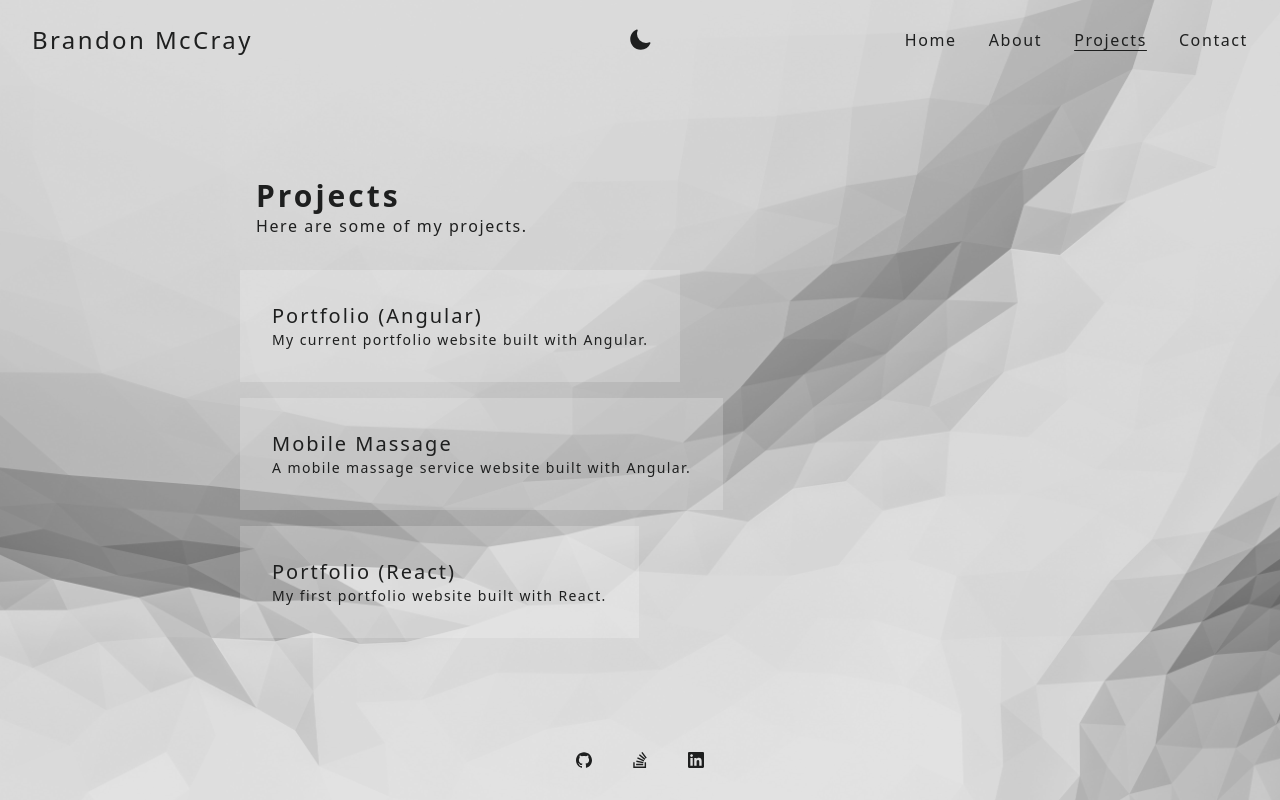
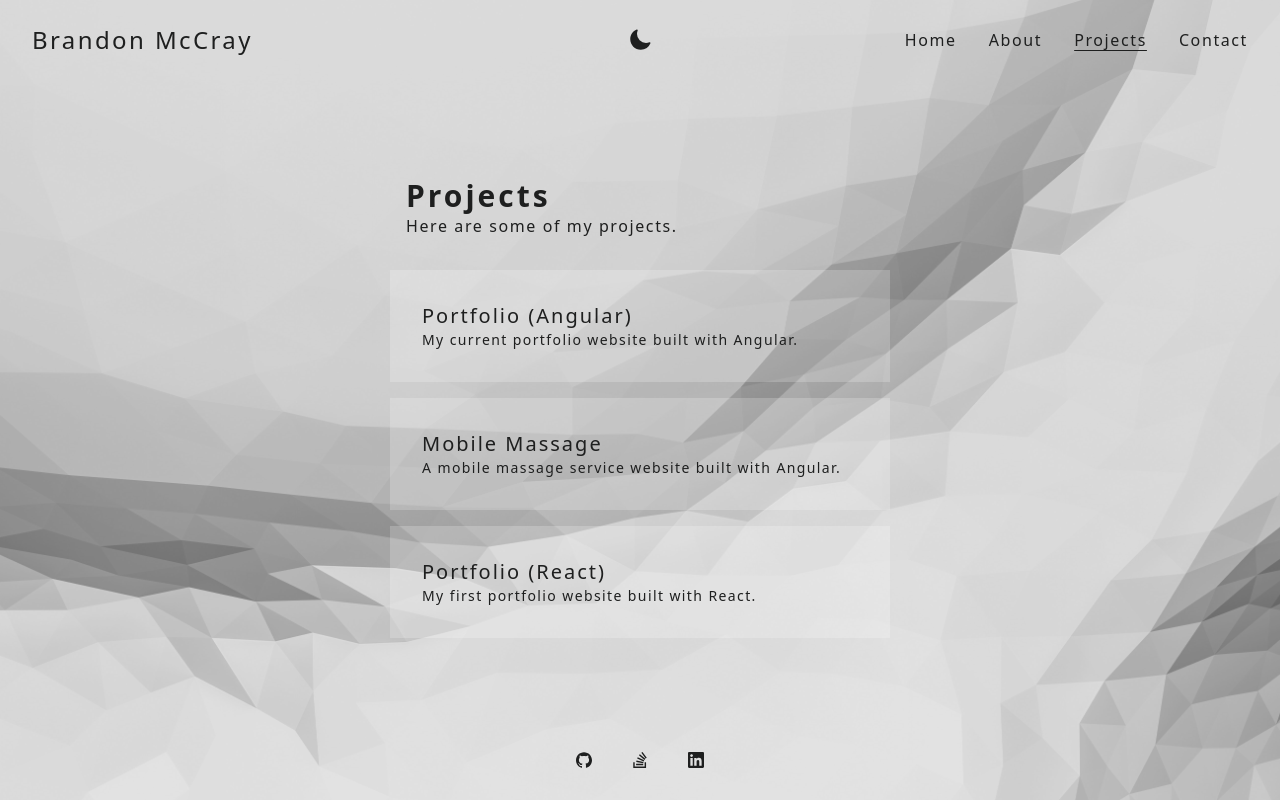
Before and after one commit to bradmccray89/portfolio-angular, an Angular app: page /projects in a window 1280 px wide. Built offline with nearby package versions, Linux system fonts and the light colour scheme.

Commit message:
fixed projects so they display nicer

```diff
--- a/src/app/pages/projects/projects.component.html
+++ b/src/app/pages/projects/projects.component.html
@@ -1,6 +1,6 @@
 <div class="page-container">
   <div
-    class="flex flex-col justify-center items-start gap-4 w-[90%] max-w-[800px]"
+    class="flex flex-col justify-center items-start gap-4 w-[90%] max-w-[500px]"
     @enterAnimation
   >
     <div class="p-4">
@@ -9,11 +9,11 @@
     </div>
     <a
       *ngFor="let project of projectList"
-      class="p-8 overflow-hidden cursor-pointer bg-white/20 hover:bg-black/10 dark:hover:bg-white/40 content"
+      class="w-full p-8 overflow-hidden cursor-pointer bg-white/20 hover:bg-black/10 dark:hover:bg-white/40 content"
       href="{{ project.link }}"
       target="_blank"
     >
-      <div class="w-full h-full hover:scale-110">
+      <div class="w-full h-full hover:scale-105">
         <div class="text-xl">{{ project.title }}</div>
         <div class="text-sm">{{ project.description }}</div>
       </div>
```
